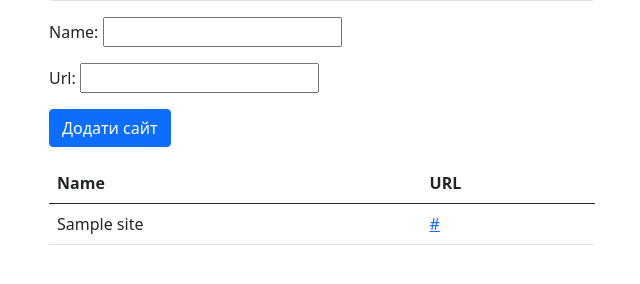
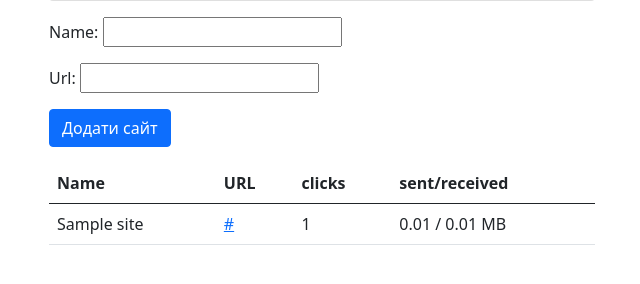
Before and after one commit to Eugen1y/VPNProject, a Django app: page /profile/1 in a window 1280 px wide. Shown: the part 311-595 px from the top of the page, without its empty margins (318-958 px from the left). Run offline with Django 5.2, Linux system fonts and the light colour scheme; a user stored in the database is signed in; tables that the repository leaves empty hold one stand-in row (values such as "Sample post").

Commit message:
added trafic tracking

```diff
--- a/VpnProject/settings.py
+++ b/VpnProject/settings.py
@@ -27,7 +27,7 @@ DEBUG = True
 
 ALLOWED_HOSTS = []
 
-
+BASE_URL = 'http://127.0.0.1:8000'
 # Application definition
 
 INSTALLED_APPS = [
--- a/users/templates/profile.html
+++ b/users/templates/profile.html
@@ -1,4 +1,3 @@
-
 {% extends 'static/base.html' %}
 {% block content %}
 <div class="container mt-4">
@@ -36,6 +35,8 @@
                 <tr>
                     <th>Name</th>
                     <th>URL</th>
+                    <th>clicks</th>
+                    <th>sent/received</th>
                 </tr>
                 </thead>
                 <tbody>
@@ -43,6 +44,11 @@
                 <tr>
                     <td>{{ site.name }}</td>
                     <td><a href="/{{ site.name }}/{{ site.url }}/">{{ site.url }}</a></td>
+                    <td>{{site.clicks}}</td>
+                    <td>{% if site.data.all %}
+                        {{ site.data.all.0.sent_data_size_mb }} / {{ site.data.all.0.received_data_size_mb }} MB
+                        {% endif %}
+                    </td>
                 </tr>
                 {% endfor %}
                 </tbody>
--- a/website/models.py
+++ b/website/models.py
@@ -1,18 +1,34 @@
-import time
-from urllib.parse import urlparse
+from decimal import Decimal
 
-import requests
-from django.core.validators import URLValidator
 from django.db import models
-from selenium import webdriver
 
 from users.models import CustomUser
 
 
 class Site(models.Model):
     user = models.ForeignKey(CustomUser, on_delete=models.CASCADE)
-    name = models.CharField(max_length=255)
+    name = models.CharField(max_length=255, unique=True)
     url = models.URLField()
+    clicks = models.IntegerField(default=0)
 
     def __str__(self):
         return self.name
+
+
+class DataSize(models.Model):
+    website = models.ForeignKey(Site, on_delete=models.CASCADE, related_name='data')
+    sent_data_size = models.DecimalField(decimal_places=2, max_digits=20, default=0)
+    received_data_size = models.DecimalField(decimal_places=2, max_digits=20, default=0)
+
+    def __str__(self):
+        return f'{self.sent_data_size}/{self.received_data_size}'
+
+    def sent_data_size_mb(self):
+        return self.kilobytes_to_megabytes(self.sent_data_size)
+
+    def received_data_size_mb(self):
+        return self.kilobytes_to_megabytes(self.received_data_size)
+
+    def kilobytes_to_megabytes(self, kilobytes):
+        megabytes = Decimal(kilobytes) / Decimal(1024)
+        return megabytes.quantize(Decimal('0.00'))
```
Also changed, not shown: website/admin.py (+7 -2 lines), website/views.py (+39 -6 lines), website/migrations/0004_site_clicks.py (added), website/migrations/0005_alter_site_name_datasize.py (added), website/migrations/0006_alter_datasize_website.py (added), website/migrations/0007_rename_received_data_datasize_received_data_size.py (added), website/migrations/0008_alter_datasize_received_data_size_and_more.py (added), website/migrations/0009_alter_datasize_website.py (added). Lines whose indentation alone changed are shown as unchanged.
